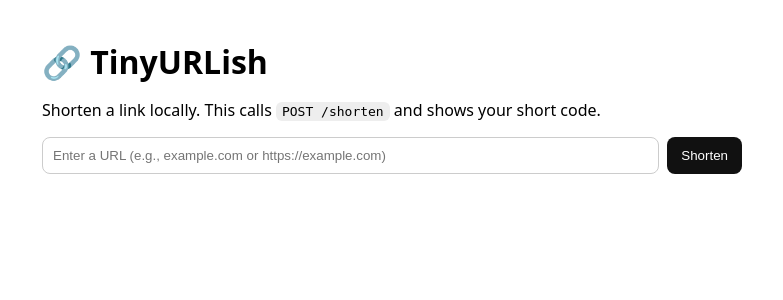
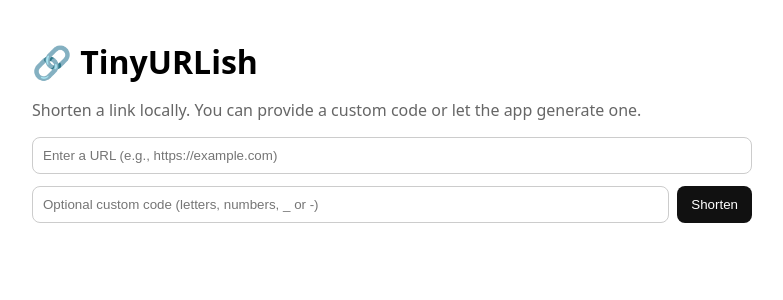
Before and after one commit to summayp/tinyurlish, a Flask app: page /ui in a window 1280 px wide. Shown: the top 300 px of the page, without its empty margins (248-1031 px from the left). Run offline with Flask 3, Linux system fonts and the light colour scheme.

Commit message:
feat: custom codes, click analytics, landing UI

```diff
--- a/app.py
+++ b/app.py
@@ -1,8 +1,7 @@
-from flask import Flask, request, redirect, jsonify
+from flask import Flask, request, redirect, jsonify, render_template
 import sqlite3, hashlib, time, os, re
 
 DB_PATH = os.environ.get("TINYURLISH_DB", "tinyurlish.db")
-
 app = Flask(__name__)
 
 def init_db():
@@ -12,10 +11,22 @@ def init_db():
                 id INTEGER PRIMARY KEY AUTOINCREMENT,
                 code TEXT UNIQUE NOT NULL,
                 url TEXT NOT NULL,
-                created_at INTEGER NOT NULL
+                created_at INTEGER NOT NULL,
+                click_count INTEGER NOT NULL DEFAULT 0,
+                last_access INTEGER
             )
         """)
+        try:
+            con.execute("ALTER TABLE urls ADD COLUMN click_count INTEGER NOT NULL DEFAULT 0")
+        except Exception:
+            pass
+        try:
+            con.execute("ALTER TABLE urls ADD COLUMN last_access INTEGER")
+        except Exception:
+            pass
 init_db()
+
+CODE_RE = re.compile(r"^[A-Za-z0-9_-]{3,32}$")
 
 def normalize_url(u: str) -> str:
     u = u.strip()
@@ -24,22 +35,43 @@ def normalize_url(u: str) -> str:
     return u
 
 def gen_code(url: str) -> str:
-    # short, deterministic-ish code with timestamp salt
     raw = f"{url}|{time.time_ns()}".encode("utf-8")
     return hashlib.sha256(raw).hexdigest()[:7]
+
+def code_exists(code: str) -> bool:
+    with sqlite3.connect(DB_PATH) as con:
+        cur = con.execute("SELECT 1 FROM urls WHERE code=? LIMIT 1", (code,))
+        return cur.fetchone() is not None
+
+@app.get("/")
+def home():
+    return render_template("index.html")
+
+@app.get("/ui")
+def ui():
+    return render_template("index.html")
 
 @app.post("/shorten")
 def shorten():
     data = request.get_json(force=True, silent=True) or {}
-    url = data.get("url")
+    url = data.get("url", "")
+    code = data.get("code", "")
     if not url:
         return jsonify(error="missing url"), 400
     url = normalize_url(url)
-    code = gen_code(url)
+    if code:
+        if not CODE_RE.match(code):
+            return jsonify(error="invalid code"), 400
+        if code_exists(code):
+            return jsonify(error="code already exists"), 409
+    else:
+        code = gen_code(url)
+        while code_exists(code):
+            code = gen_code(url)
     with sqlite3.connect(DB_PATH) as con:
         con.execute("INSERT INTO urls(code,url,created_at) VALUES(?,?,?)",
                     (code, url, int(time.time())))
-    return jsonify(code=code)
+    return jsonify(code=code, url=url)
 
 @app.get("/<code>")
 def follow(code):
@@ -48,20 +80,20 @@ def follow(code):
         row = cur.fetchone()
         if not row:
             return jsonify(error="not found"), 404
+        con.execute("UPDATE urls SET click_count = click_count + 1, last_access=? WHERE code=?",
+                    (int(time.time()), code))
         return redirect(row[0], code=302)
 
 @app.get("/admin/recent")
 def recent():
     with sqlite3.connect(DB_PATH) as con:
-        cur = con.execute("SELECT code,url,created_at FROM urls ORDER BY id DESC LIMIT 20")
-        rows = [{"code":c, "url":u, "created_at":ts} for (c,u,ts) in cur.fetchall()]
+        cur = con.execute("SELECT code,url,created_at,click_count,last_access FROM urls ORDER BY id DESC LIMIT 20")
+        rows = [{"code":c, "url":u, "created_at":ts, "clicks":cc, "last_access":la} for (c,u,ts,cc,la) in cur.fetchall()]
     return jsonify(rows)
 
-@app.get("/")
-def home():
-    return jsonify({"ok": True, "message": "Use POST /shorten, GET /<code>, GET /admin/recent"})
-
-from flask import render_template
-@app.get("/ui")
-def ui():
-    return render_template("index.html")
+@app.get("/admin/stats")
+def stats():
+    with sqlite3.connect(DB_PATH) as con:
+        cur = con.execute("SELECT code,url,click_count,last_access FROM urls ORDER BY click_count DESC, id DESC LIMIT 20")
+        rows = [{"code":c, "url":u, "clicks":cc, "last_access":la} for (c,u,cc,la) in cur.fetchall()]
+    return jsonify(rows)
--- a/templates/index.html
+++ b/templates/index.html
@@ -5,23 +5,29 @@
   <meta name="viewport" content="width=device-width,initial-scale=1"/>
   <title>TinyURLish</title>
   <style>
-    body{font-family:system-ui,-apple-system,Segoe UI,Roboto,Ubuntu,Cantarell,Helvetica,Arial,sans-serif;max-width:700px;margin:40px auto;padding:0 16px}
+    body{font-family:system-ui,-apple-system,Segoe UI,Roboto,Ubuntu,Cantarell,Helvetica,Arial,sans-serif;max-width:720px;margin:40px auto;padding:0 16px}
     h1{margin:0 0 8px}
-    form{display:flex;gap:8px;margin:16px 0}
-    input[type="url"]{flex:1;padding:10px;border:1px solid #ccc;border-radius:8px}
+    .row{display:flex;gap:8px;margin:12px 0;flex-wrap:wrap}
+    input[type="url"],input[type="text"]{flex:1;padding:10px;border:1px solid #ccc;border-radius:8px;min-width:200px}
     button{padding:10px 14px;border:0;border-radius:8px;cursor:pointer}
     .primary{background:#111;color:#fff}
     .card{background:#f7f7f7;border:1px solid #e5e5e5;border-radius:12px;padding:14px;margin-top:16px}
     code{background:#eee;padding:2px 6px;border-radius:6px}
+    .muted{color:#666}
   </style>
 </head>
 <body>
   <h1>🔗 TinyURLish</h1>
-  <p>Shorten a link locally. This calls <code>POST /shorten</code> and shows your short code.</p>
+  <p class="muted">Shorten a link locally. You can provide a custom code or let the app generate one.</p>
 
   <form id="f">
-    <input id="u" type="url" placeholder="Enter a URL (e.g., example.com or https://example.com)" required />
-    <button class="primary" type="submit">Shorten</button>
+    <div class="row">
+      <input id="u" type="url" placeholder="Enter a URL (e.g., https://example.com)" required />
+    </div>
+    <div class="row">
+      <input id="c" type="text" placeholder="Optional custom code (letters, numbers, _ or -)" />
+      <button class="primary" type="submit">Shorten</button>
+    </div>
   </form>
 
   <div id="out" class="card" style="display:none;"></div>
@@ -29,15 +35,19 @@
   <script>
     const f = document.getElementById('f');
     const u = document.getElementById('u');
+    const c = document.getElementById('c');
     const out = document.getElementById('out');
 
     f.addEventListener('submit', async (e) => {
       e.preventDefault();
       out.style.display = 'none';
+      const payload = { url: u.value };
+      if (c.value.trim()) payload.code = c.value.trim();
+
       const resp = await fetch('/shorten', {
         method: 'POST',
         headers: {'Content-Type':'application/json'},
-        body: JSON.stringify({ url: u.value })
+        body: JSON.stringify(payload)
       });
       const data = await resp.json();
       if (!resp.ok) {
@@ -48,10 +58,12 @@
       const base = window.location.origin;
       const shortUrl = `${base}/${data.code}`;
       out.innerHTML = `
-        <div><strong>Short code:</strong> <code>${data.code}</code></div>
-        <div style="margin-top:6px;"><a href="${shortUrl}" target="_blank" rel="noopener">Open ${shortUrl}</a></div>
-        <div style="margin-top:6px;">
+        <div><strong>Short URL:</strong> <a href="${shortUrl}" target="_blank" rel="noopener">${shortUrl}</a></div>
+        <div class="muted" style="margin-top:6px;">Destination: <code>${data.url}</code></div>
+        <div style="margin-top:10px;">
           <button id="copy">Copy URL</button>
+          <a href="/admin/recent" target="_blank" style="margin-left:6px;">Recent</a>
+          <a href="/admin/stats" target="_blank" style="margin-left:6px;">Stats</a>
         </div>`;
       out.style.display = 'block';
       document.getElementById('copy').onclick = async () => {
```
